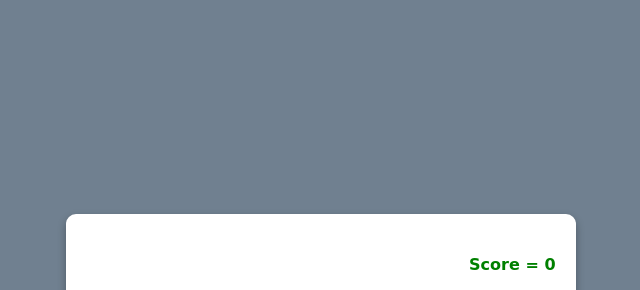
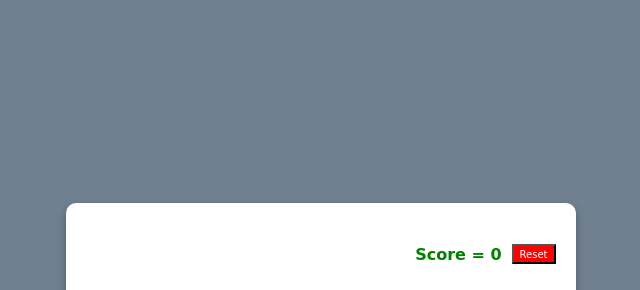
Before and after one commit to the-code-bottle/vanilla-html-css-js, a plain HTML site: page 02 Multiplication Application/index.html in a window 1280 px wide. Shown: the part 33-323 px from the top of the page, without its empty margins (319-959 px from the left). Drawn offline with Linux system fonts and the light colour scheme.

Commit message:
Updated Reset Button

```diff
--- a/02 Multiplication Application/index.html
+++ b/02 Multiplication Application/index.html
@@ -8,7 +8,10 @@
 </head>
 <body>
     <form action="" class="form" id="form">
-        <h4 class="score" id="score"> Score : 0</h4>
+        <div class="score1">
+            <h4 class="score" id="score"> Score : 0</h4>
+            <button type="reset" class="btn1">Reset</button>
+        </div>
         <h1 id="question">What is 1 multibly by 2 ?</h1>
         <input type="text" class="input" id="input" placeholder="Enter Your Answer" autofocus autocomplete="off">
         <button type="submit" class="btn">Submit</button>
--- a/02 Multiplication Application/index.js
+++ b/02 Multiplication Application/index.js
@@ -28,7 +28,13 @@ formEl.addEventListener("submit",()=>{
 })
 
 function updateLocalStorage(){
-    localStorage.setItem("score", JSON.stringify(score))
+    localStorage.setItem("score", JSON.stringify(score));
 }
 
+formEl.addEventListener("reset",()=>{
+    localStorage.setItem("score", JSON.stringify(0));
+    score = JSON.parse(localStorage.getItem("score"));
+    scoreEl.innerText=` Score = ${score}`;
+})
+
 scoreEl.innerText=` Score = ${score}`;
--- a/02 Multiplication Application/style.css
+++ b/02 Multiplication Application/style.css
@@ -44,7 +44,14 @@ body{
     font-family: cursive;
     cursor: pointer;
 }
-
+.btn1{
+    background-color: red;
+    color: white;
+    font-size: 10px;
+    font-family: cursive;
+    cursor: pointer;
+    height: 20px;
+}
 .btn:hover{
     filter: brightness(0.9);
 }
@@ -52,4 +59,11 @@ body{
 .score{
     color: green;
     text-align: right;
+    margin-right: 10px;
 }
+
+.score1{
+    display: flex;
+    align-items: center;
+    justify-content: end;
+}
```
